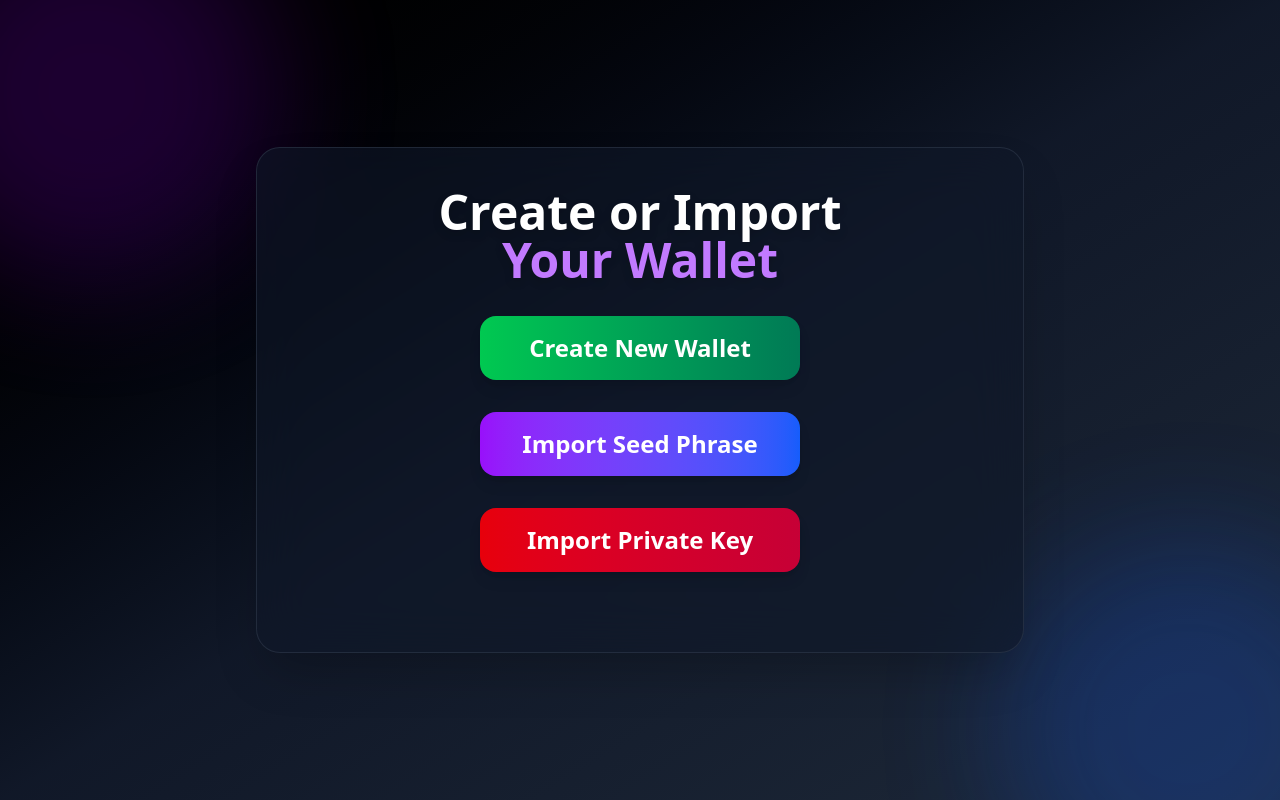
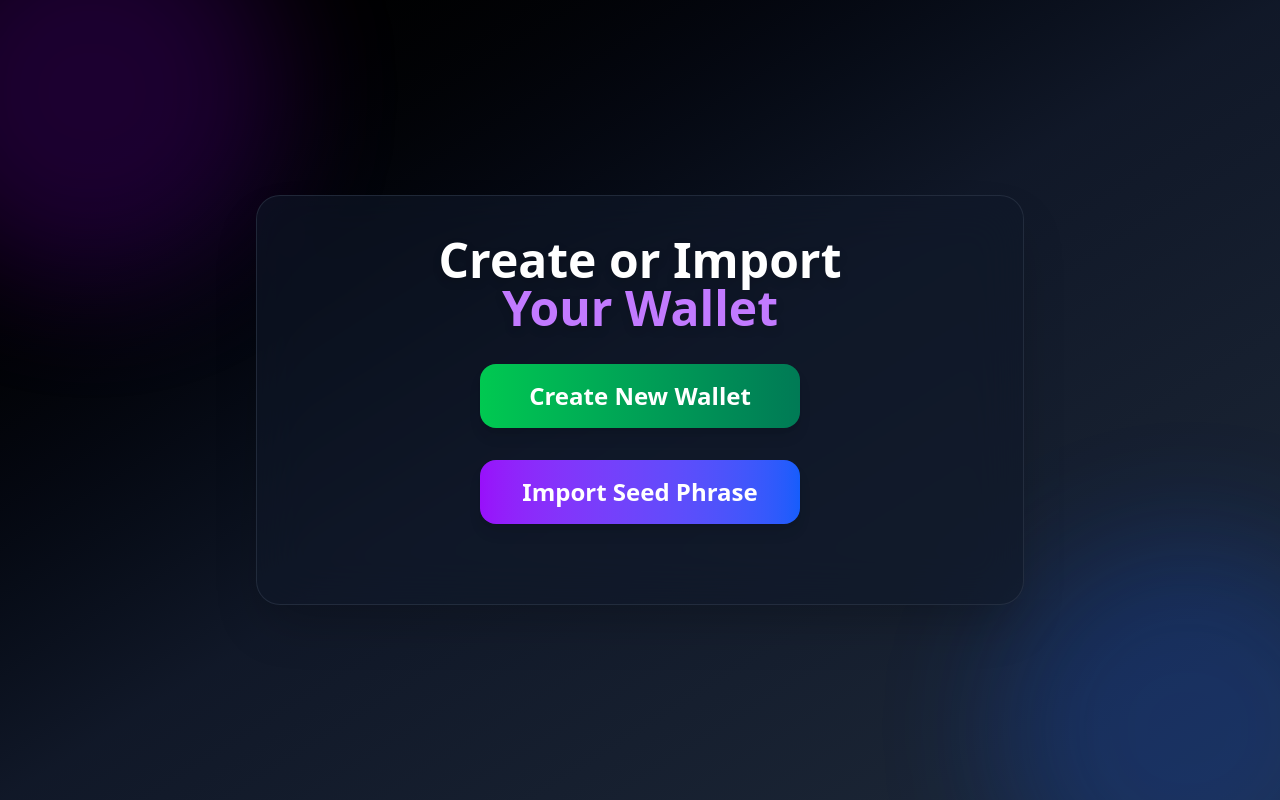
Before and after one commit to kshitij011/personal-wallet, a Next.js app: page /wallet/create in a window 1280 px wide. Built offline with nearby package versions, Linux system fonts and the light colour scheme.

Commit message:
removed private key imoprt feature

```diff
--- a/src/app/wallet/create/page.tsx
+++ b/src/app/wallet/create/page.tsx
@@ -72,7 +72,7 @@ export default function Create() {
                     </motion.button>
 
                     {/* Import Private Key Button */}
-                    <motion.button
+                    {/* <motion.button
                         onClick={() => {
                             setShowPrivateKey(!showPrivateKey);
                             setShowSeedInputs(false);
@@ -81,10 +81,10 @@ export default function Create() {
                         whileTap={{ scale: 0.97 }}
                     >
                         Import Private Key
-                    </motion.button>
+                    </motion.button> */}
 
                     {/* Private Key Drawer*/}
-                    <AnimatePresence>
+                    {/* <AnimatePresence>
                         {showPrivateKey && (
                             <motion.div
                                 initial={{ height: 0, opacity: 0 }}
@@ -120,7 +120,7 @@ export default function Create() {
                                 </div>
                             </motion.div>
                         )}
-                    </AnimatePresence>
+                    </AnimatePresence> */}
                 </div>
             </div>
         </main>
```
Also changed, not shown: src/app/wallet/create/sc.png (deleted).
